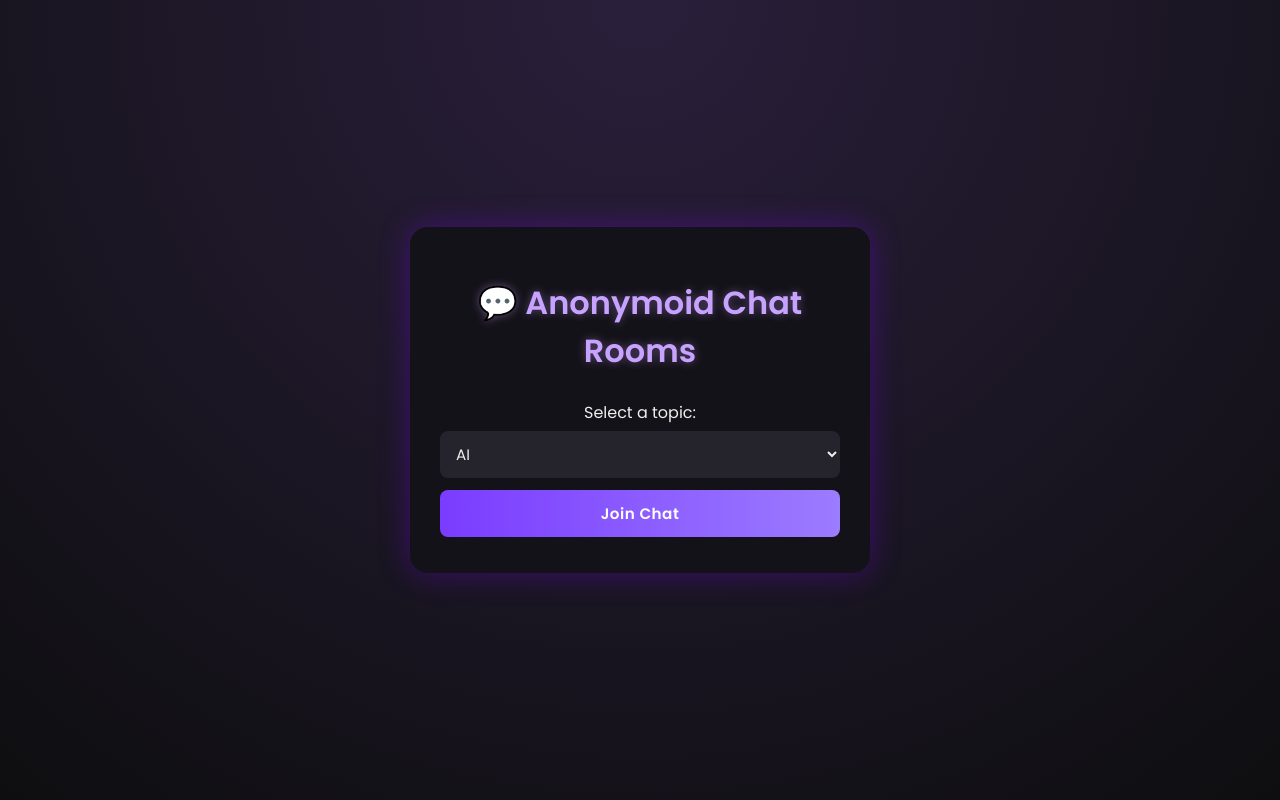
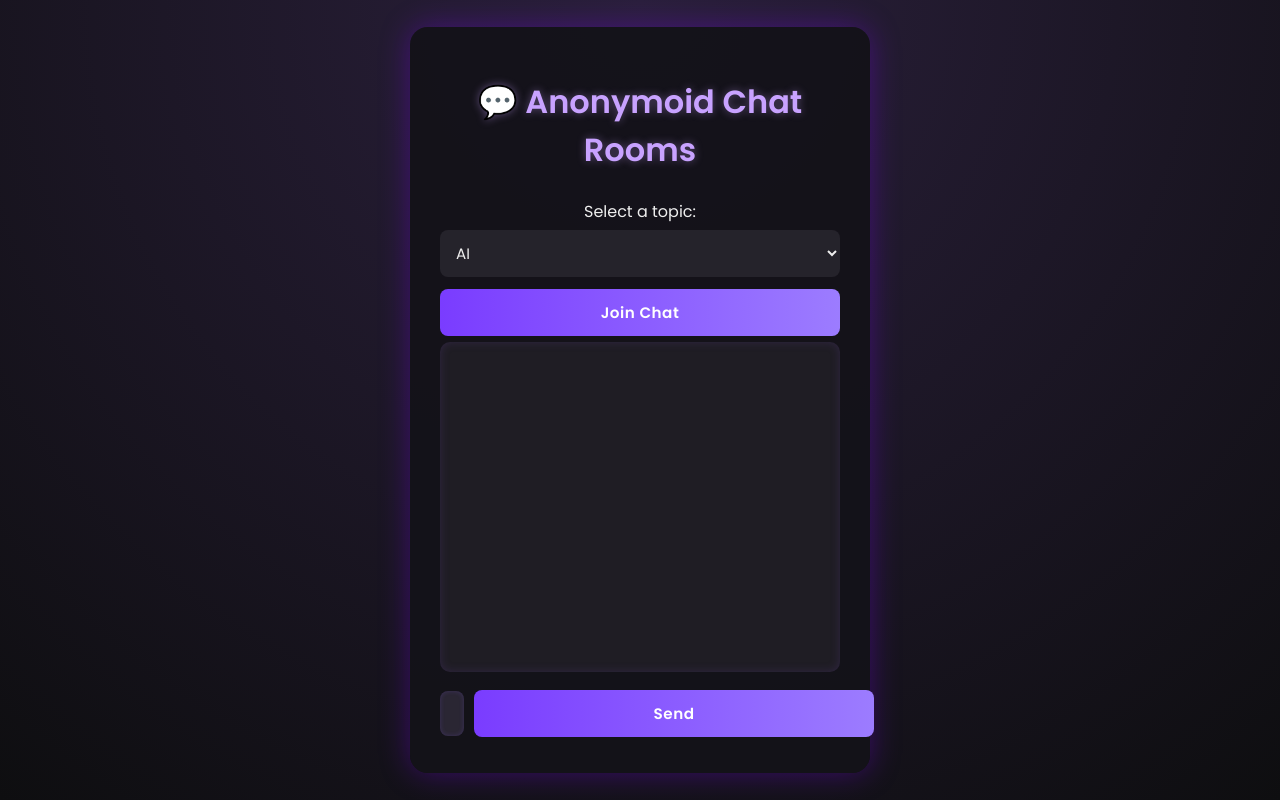
Before and after one commit to srishtiiii-rana/PBL_CLOUD, a website: page public/index.html in a window 1280 px wide. Drawn offline with nearby package versions, Linux system fonts and the light colour scheme; no server answers.

Commit message:
Update index.html

```diff
--- a/public/index.html
+++ b/public/index.html
@@ -22,7 +22,7 @@
       <button id="joinBtn">Join Chat</button>
     </div>
 
-    <div id="chat" class="chat-box" style="display:none;">
+    <div id="chat" class="chat-box">
       <div id="messages"></div>
       <div class="input-row">
         <input id="msg" placeholder="Type your message..." autocomplete="off"/>
```
